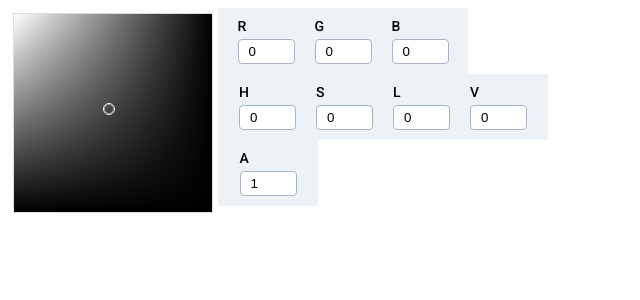
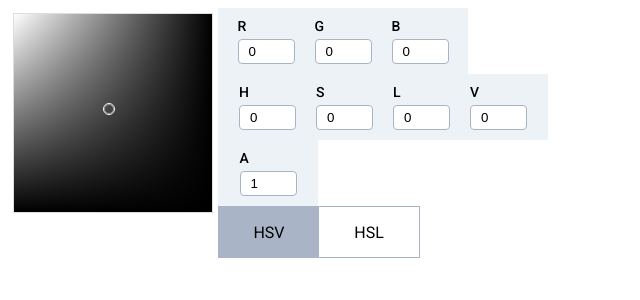
Before and after one commit to mineshmshah/react-color-picker, a React (Create React App) app: page / in a window 1280 px wide. Shown: the top 300 px of the page, without its empty margins (0-640 px from the left). Built offline with nearby package versions, Linux system fonts and the light colour scheme.

Commit message:
Added HSX Button

```diff
--- /dev/null
+++ b/src/color/HSXButton/component.js
@@ -0,0 +1,15 @@
+import React  from 'react';
+import {Component,Button } from'./styles'
+
+
+const HSXButtonComponent=({
+  format,
+  actions,
+}) =>(
+  <Component>
+    <Button format={format==='HSV'} onClick={()=>actions.updateFormat('HSV')}>HSV</Button>
+    <Button format={format!=='HSV'} onClick={()=>actions.updateFormat('HSL')}>HSL</Button>
+  </Component>
+)
+
+export default HSXButtonComponent
--- /dev/null
+++ b/src/color/HSXButton/index.js
@@ -0,0 +1,3 @@
+import HSXButton from './component'
+
+export default HSXButton
--- /dev/null
+++ b/src/color/HSXButton/styles.js
@@ -0,0 +1,25 @@
+import styled from 'styled-components';
+
+
+const Component = styled.div`
+  display: flex;
+  justify-content: center;
+  width: 200px;
+  border:1px;
+  border: #a9b5c7 1px solid;
+`;
+
+const Button = styled.div`
+  height: 50px;
+  width: 100px;
+  display: flex;
+  flex-direction: column;
+  justify-content: center;
+  background-color: ${({format}) => format  ? '#a9b5c7':'white'};
+  cursor: pointer;
+`
+
+export {
+  Button,
+  Component
+}
--- a/src/color/component.js
+++ b/src/color/component.js
@@ -3,6 +3,7 @@ import PickerArea from './picker-area'
 import RGBInput from './RGBInput'
 import HSLVInput from './HSLVInput'
 import AInput from './AInput'
+import HSXButton from './HSXButton'
 import store from './enhancer/connect'
 
 const Color =  ({
@@ -14,7 +15,8 @@ const Color =  ({
   l, lInput,
   v, vInput,
   a, aInput,
-  actions
+  actions,
+  format
 }) =>(
   <div>
     <PickerArea/>
@@ -43,6 +45,10 @@ const Color =  ({
       {...{aInput}}
       {...{actions}}
     />
+    <HSXButton
+      {...{format}}
+      {...{actions}}
+    />
   </div>
 )
 
--- a/src/color/enhancer/connect.js
+++ b/src/color/enhancer/connect.js
@@ -18,6 +18,7 @@ import {
   updateVValue,
   updateAInputValue,
   updateAValue,
+  updateFormat,
 
 } from '../../store/color/actions/creators'
 
@@ -38,7 +39,8 @@ function mapStateToProps(state) {
     v: state.color.v,
     vInput: state.color.v_input,
     a: state.color.a,
-    aInput: state.color.a_input
+    aInput: state.color.a_input,
+    format: state.color.format
   }
 }
 
@@ -62,7 +64,7 @@ function mapDispatchToProps (dispatch) {
         updateVValue,
         updateAInputValue,
         updateAValue,
-
+        updateFormat,
 
       },
       dispatch
--- a/src/store/color/actions/creators.js
+++ b/src/store/color/actions/creators.js
@@ -103,3 +103,10 @@ export const updateAInputValue = value =>  (
     value
   }
 );
+
+export const updateFormat = value =>  (
+  {
+    type: colorTypes.UPDATE_FORMAT,
+    value
+  }
+);
--- a/src/store/color/reducers/color.js
+++ b/src/store/color/reducers/color.js
@@ -71,4 +71,10 @@ export default{
       a_input: value
     }
   ),
+  [colorTypes.UPDATE_FORMAT] : (state, {value}) => (
+    {
+      ...state,
+      format: value
+    }
+  ),
 }
```
